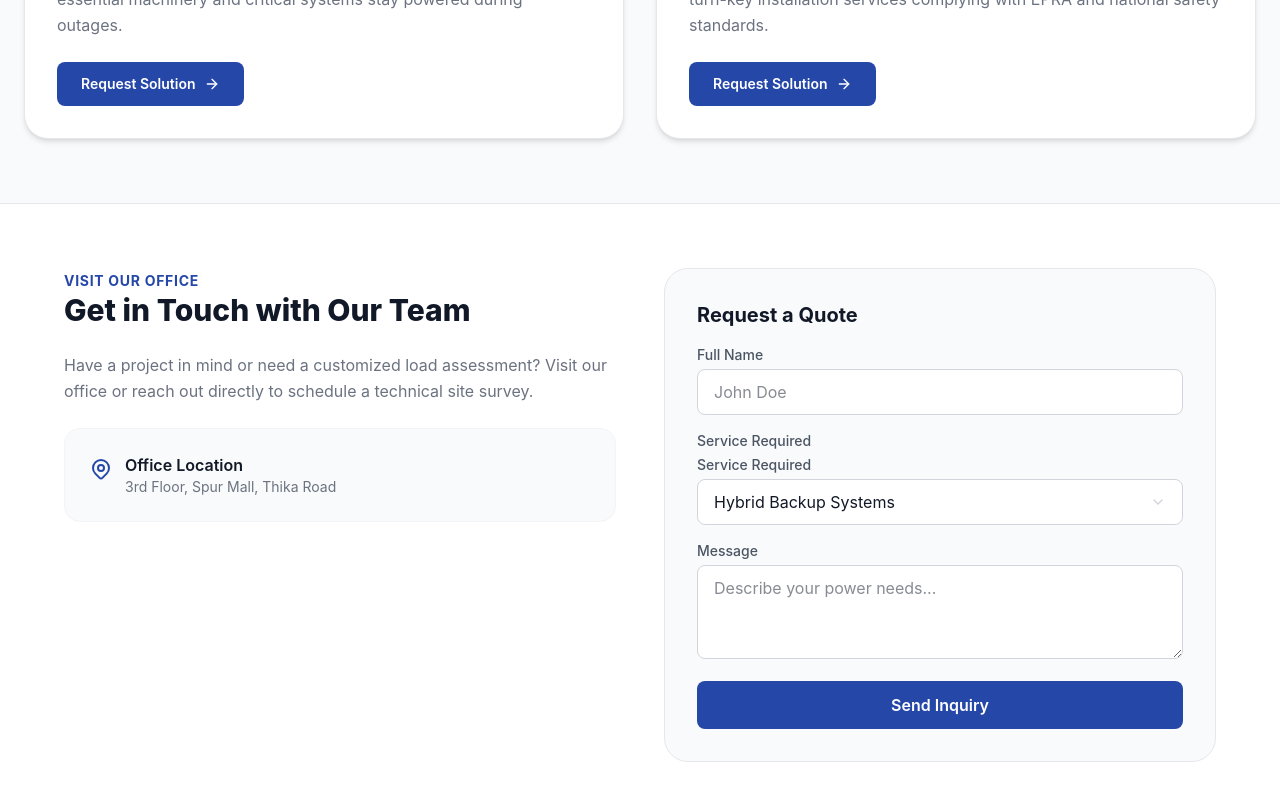
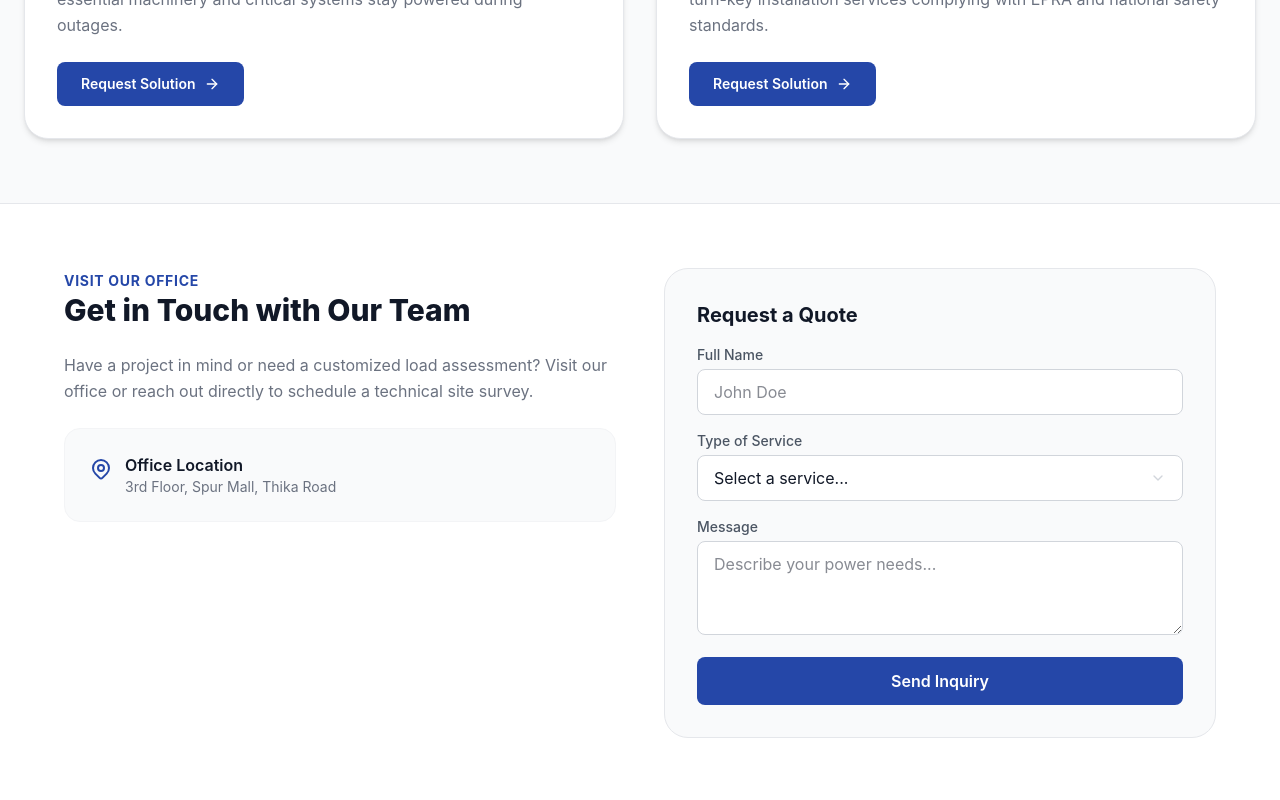
Before and after one commit to edkariuki/GDLite, a React (Vite) app in the folder GDLite/: page /power-systems in a window 1280 px wide. Shown: the part 2604-3404 px from the top of the page. Built offline with nearby package versions, Linux system fonts and the light colour scheme.

Commit message:
update power systems to handle custom dropdown

```diff
--- a/GDLite/src/pages/solutions/power_systems.jsx
+++ b/GDLite/src/pages/solutions/power_systems.jsx
@@ -48,7 +48,7 @@ export default function PowerSystems() {
             linkUrl: "#contact",
         },
     ];
-    const [selectedService, setSelectedService] = useState(coreServices[0].title);
+    const [selectedService, setSelectedService] = useState('');
 
     return (
         <div className="bg-surface-light text-content-primary font-sans min-h-screen">
@@ -147,12 +147,11 @@ export default function PowerSystems() {
                             <input type="text" className="w-full px-4 py-2.5 rounded-lg border border-content-muted focus:ring-2 focus:ring-brand outline-none bg-surface-card text-content-primary" placeholder="John Doe" />
                         </div>
                         <div>
-                            <label className="block text-sm font-medium text-content-body mb-1">Service Required</label>
+                            <label className="block text-sm font-medium text-content-body mb-1">Type of Service</label>
                             <Dropdown
-                                label="Service Required"
                                 options={coreServices.map(service => service.title)}
                                 value={selectedService}
-                                onChange={(e) => setSelectedService(e.target.value)}
+                                onChange={(value) => setSelectedService(value)}
                             />
                         </div>
                         <div>
```
